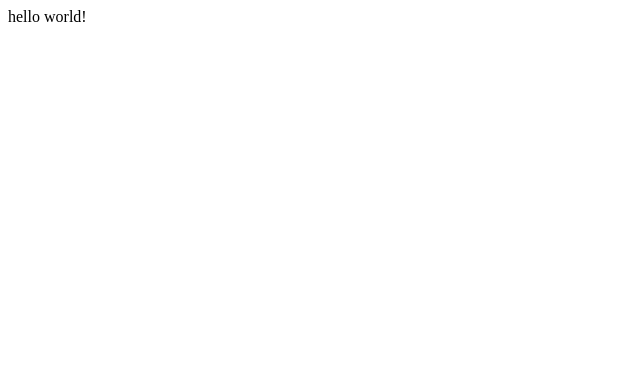
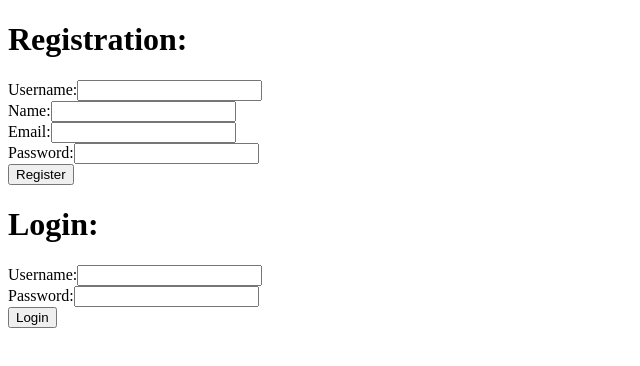
Before and after one commit to pellju/ubisecure_project_frontend, a React (Create React App) app: page / in a window 1280 px wide. Shown: the top 366 px of the page, without its empty margins (0-640 px from the left). Built offline with nearby package versions, Linux system fonts and the light colour scheme.

Commit message:
Showing login and registration forms, and working

```diff
--- a/package.json
+++ b/package.json
@@ -6,9 +6,11 @@
     "@testing-library/jest-dom": "^5.16.2",
     "@testing-library/react": "^12.1.4",
     "@testing-library/user-event": "^13.5.0",
+    "axios": "^0.26.1",
+    "eslint": "^8.11.0",
     "react": "^17.0.2",
     "react-dom": "^17.0.2",
-    "react-scripts": "5.0.0",
+    "react-scripts": "^5.0.0",
     "web-vitals": "^2.1.4"
   },
   "scripts": {
--- a/src/App.js
+++ b/src/App.js
@@ -1,7 +1,51 @@
+import React, {useState} from "react"
+import userservice from "./services/userservice"
+import Registration from "./compnents/Registration"
+import Login from "./compnents/Login"
+
 function App() {
+
+  const [username, setUsername] = useState('')
+  const [password, setPassword] = useState('')
+  const [email, setEmail] = useState('')
+  const [name, setName] = useState('')
+  const [user, setUser] = useState(null)
+
+  const handleRegistration = async (event) => {
+    event.preventDefault()
+
+    try {
+      await userservice.register({ username, password, name, email })
+      setUsername('')
+      setPassword('')
+      setName('')
+      setEmail('')
+      console.log('Registration done successfully!')
+    } catch (e) {
+      console.log('Error occured while registration: ', e)
+    }
+  }
+
+  const handleLogin = async (event) => {
+    event.preventDefault()
+
+    try {
+      const userData = await userservice.login({ username, password })
+      setUser(userData)
+      setUsername('')
+      setPassword('')
+      console.log('Logging in successfully!')
+    } catch (e) {
+      console.log('Error occured while logging in: ', e)
+    }
+  }
+
   return (
     <div className="App">
-      hello world!
+      <h1>Registration:</h1>
+      <Registration username={username} setUsername={setUsername} password={password} setPassword={setPassword} email={email} setEmail={setEmail} name={name} setName={setName} handleRegistration={handleRegistration} />
+      <h1>Login:</h1>
+      <Login username={username} setUsername={setUsername} password={password} setPassword={setPassword} handleLogin={handleLogin} />
     </div>
   );
 }
--- /dev/null
+++ b/src/compnents/Login.js
@@ -0,0 +1,21 @@
+import React from "react";
+
+const Login = ({ username, setUsername, password, setPassword, handleLogin }) => {
+    return (
+      <div>
+        <form onSubmit={handleLogin}>
+        <div>
+            Username:
+            <input type='text' value={username} name='Username' id='Username' onChange={({target}) => setUsername(target.value)} />
+          </div>
+          <div>
+            Password:
+            <input type='password' value={password} name='Password' id='Password' onChange={({target}) => setPassword(target.value)} />
+          </div>
+          <button type='submit'>Login</button>
+        </form>
+      </div>
+    )
+}
+
+export default Login
--- /dev/null
+++ b/src/compnents/Registration.js
@@ -0,0 +1,29 @@
+import React from "react"
+
+const Registration = ({ username, setUsername, password, setPassword, email, setEmail, name, setName, handleRegistration }) => {
+    return (
+      <div>
+        <form onSubmit={handleRegistration}>
+        <div>
+            Username:
+            <input type='text' value={username} name='Username' id='Username' onChange={({target}) => setUsername(target.value)} />
+          </div>
+          <div>
+            Name:
+            <input type='text' value={name} name='Name' id='Name' onChange={({target}) => setName(target.value)} />
+          </div>
+          <div>
+            Email:
+            <input type='text' value={email} name='Email' id='Email' onChange={({target}) => setEmail(target.value)} />
+          </div>
+          <div>
+            Password:
+            <input type='password' vaLogging inlue={password} name='Password' id='Password' onChange={({target}) => setPassword(target.value)} />
+          </div>
+          <button type='submit'>Register</button>
+        </form>
+      </div>
+    )
+}
+
+export default Registration
--- /dev/null
+++ b/src/services/userservice.js
@@ -0,0 +1,15 @@
+import axios from 'axios'
+const loginUrl = 'http://localhost:3001/api/login'
+const registrationUrl = 'http://localhost:3001/api/register'
+
+const login = async (credentials) => {
+    const response = await axios.post(loginUrl, credentials)
+    return response.data
+}
+
+const register = async (data) => {
+    const response = await axios.post(registrationUrl, data)
+    return response.data
+}
+
+export default { login, register }
```
Also changed, not shown: src/index.js (+8 -8 lines), 2 other files (tests, documents, lock files or other folders).
